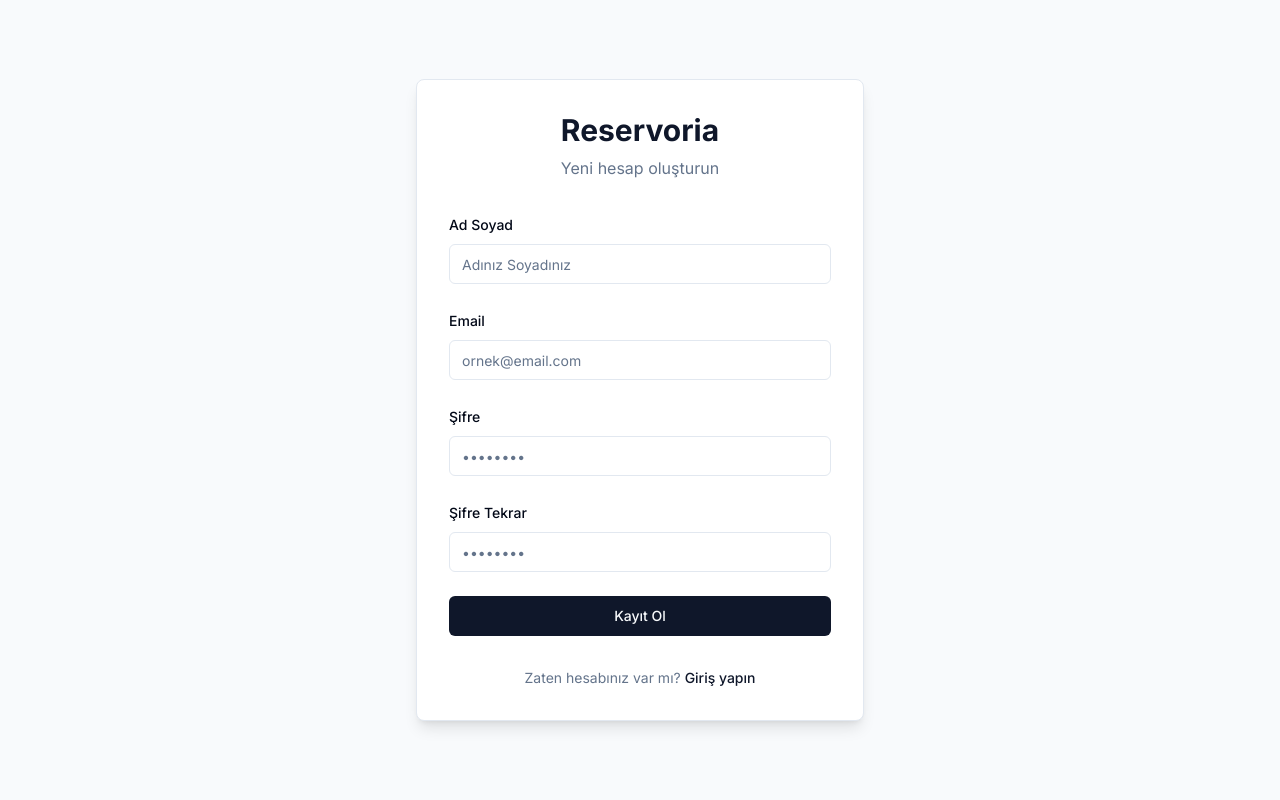
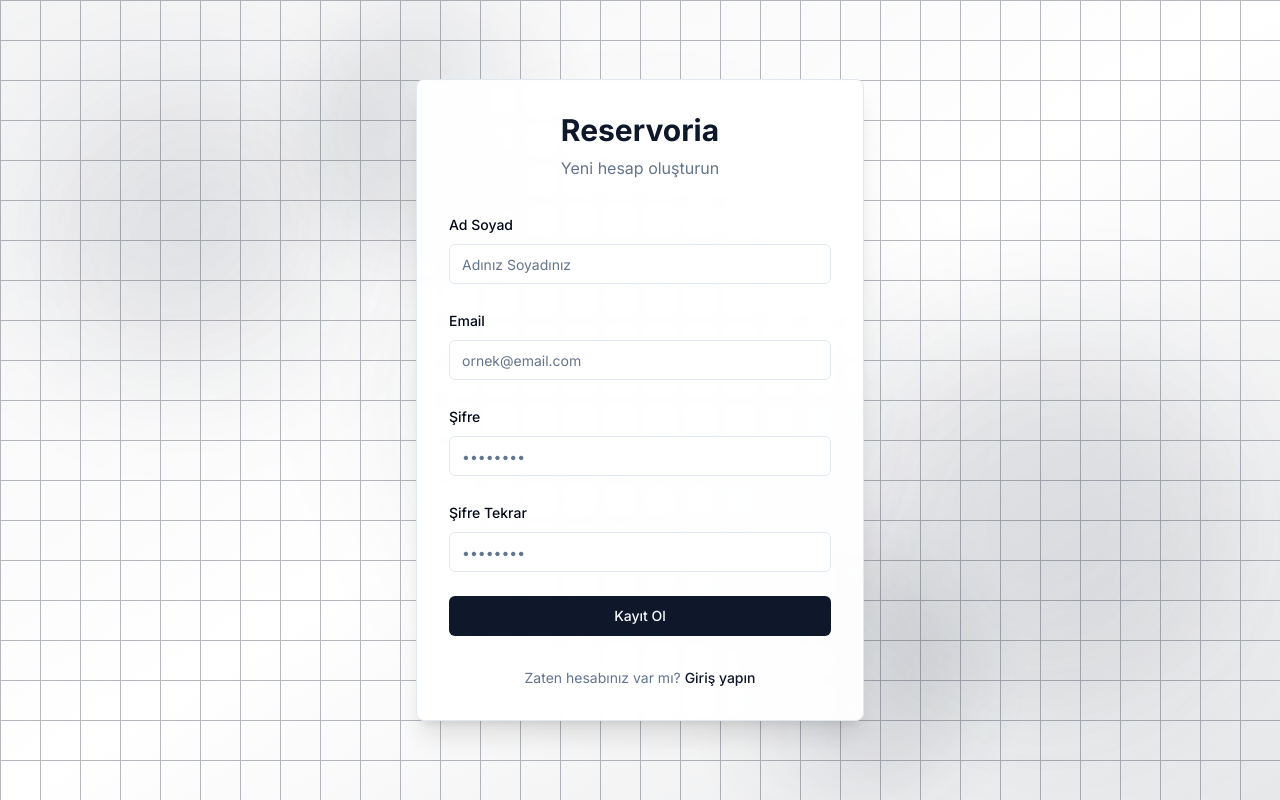
Before and after one commit to Mbanzaroglu/reservoria, a Next.js app: page /register in a window 1280 px wide. Built offline with nearby package versions, Linux system fonts and the light colour scheme.

Commit message:
feat: add background design and Zod form validation to login and register pages

```diff
--- a/app/login/page.tsx
+++ b/app/login/page.tsx
@@ -1,40 +1,51 @@
 "use client"
 
-import { useState } from "react"
+import { useForm } from "react-hook-form"
+import { zodResolver } from "@hookform/resolvers/zod"
 import { signIn } from "next-auth/react"
 import { useRouter, useSearchParams } from "next/navigation"
 import Link from "next/link"
 import { Button } from "@/components/ui/button"
 import { Input } from "@/components/ui/input"
-import { Label } from "@/components/ui/label"
+import {
+  Form,
+  FormControl,
+  FormField,
+  FormItem,
+  FormLabel,
+  FormMessage,
+} from "@/components/ui/form"
 import { useToast } from "@/hooks/use-toast"
 import { routes } from "@/lib/routes"
+import { loginSchema, type LoginFormData } from "@/lib/validations/auth"
 import { Loader2 } from "lucide-react"
+import { AuthBackground } from "@/components/auth/auth-background"
 
 /**
  * Login page component
- * Handles user authentication via NextAuth
+ * Handles user authentication via NextAuth with Zod validation
  */
 export default function LoginPage() {
   const router = useRouter()
   const searchParams = useSearchParams()
   const { toast } = useToast()
-  const [isLoading, setIsLoading] = useState(false)
-  const [formData, setFormData] = useState({
+
+  const form = useForm<LoginFormData>({
+    resolver: zodResolver(loginSchema),
+    defaultValues: {
       email: "",
       password: "",
+    },
   })
 
   const callbackUrl = searchParams.get("callbackUrl") || routes.overview
+  const isLoading = form.formState.isSubmitting
 
-  const handleSubmit = async (e: React.FormEvent<HTMLFormElement>) => {
-    e.preventDefault()
-    setIsLoading(true)
-
+  const onSubmit = async (data: LoginFormData) => {
     try {
       const result = await signIn("credentials", {
-        email: formData.email,
-        password: formData.password,
+        email: data.email,
+        password: data.password,
         redirect: false,
       })
 
@@ -82,54 +93,58 @@ export default function LoginPage() {
         description: error instanceof Error ? error.message : "Lütfen tekrar deneyin.",
         variant: "destructive",
       })
-    } finally {
-      setIsLoading(false)
     }
   }
 
-  const handleChange = (e: React.ChangeEvent<HTMLInputElement>) => {
-    setFormData((prev) => ({
-      ...prev,
-      [e.target.name]: e.target.value,
-    }))
-  }
+  return (
+    <div className="relative flex min-h-screen items-center justify-center p-4">
+      <AuthBackground />
 
-  return (
-    <div className="flex min-h-screen items-center justify-center bg-muted/50 p-4">
-      <div className="w-full max-w-md space-y-8 rounded-lg border bg-card p-8 shadow-lg">
+      <div className="relative w-full max-w-md space-y-8 rounded-lg border bg-card/95 backdrop-blur-sm p-8 shadow-xl">
         <div className="text-center">
           <h1 className="text-3xl font-bold text-primary">Reservoria</h1>
           <p className="mt-2 text-muted-foreground">Hesabınıza giriş yapın</p>
         </div>
 
-        <form onSubmit={handleSubmit} className="space-y-6">
-          <div className="space-y-2">
-            <Label htmlFor="email">Email</Label>
+        <Form {...form}>
+          <form onSubmit={form.handleSubmit(onSubmit)} className="space-y-6">
+            <FormField
+              control={form.control}
+              name="email"
+              render={({ field }) => (
+                <FormItem>
+                  <FormLabel>Email</FormLabel>
+                  <FormControl>
                     <Input
-              id="email"
-              name="email"
                       type="email"
                       placeholder="ornek@email.com"
-              required
-              value={formData.email}
-              onChange={handleChange}
                       disabled={isLoading}
+                      {...field}
                     />
-          </div>
+                  </FormControl>
+                  <FormMessage />
+                </FormItem>
+              )}
+            />
 
-          <div className="space-y-2">
-            <Label htmlFor="password">Şifre</Label>
+            <FormField
+              control={form.control}
+              name="password"
+              render={({ field }) => (
+                <FormItem>
+                  <FormLabel>Şifre</FormLabel>
+                  <FormControl>
                     <Input
-              id="password"
-              name="password"
                       type="password"
                       placeholder="••••••••"
-              required
-              value={formData.password}
-              onChange={handleChange}
                       disabled={isLoading}
+                      {...field}
                     />
-          </div>
+                  </FormControl>
+                  <FormMessage />
+                </FormItem>
+              )}
+            />
 
             <Button type="submit" className="w-full" disabled={isLoading}>
               {isLoading ? (
@@ -142,6 +157,7 @@ export default function LoginPage() {
               )}
             </Button>
           </form>
+        </Form>
 
         <div className="text-center text-sm">
           <span className="text-muted-foreground">Hesabınız yok mu? </span>
--- a/app/register/page.tsx
+++ b/app/register/page.tsx
@@ -1,64 +1,56 @@
 "use client"
 
-import { useState } from "react"
+import { useForm } from "react-hook-form"
+import { zodResolver } from "@hookform/resolvers/zod"
 import { useRouter } from "next/navigation"
 import Link from "next/link"
 import { Button } from "@/components/ui/button"
 import { Input } from "@/components/ui/input"
-import { Label } from "@/components/ui/label"
+import {
+  Form,
+  FormControl,
+  FormField,
+  FormItem,
+  FormLabel,
+  FormMessage,
+} from "@/components/ui/form"
 import { useToast } from "@/hooks/use-toast"
 import { routes } from "@/lib/routes"
 import { apiEndpoints, env } from "@/lib/config"
+import { registerSchema, type RegisterFormData } from "@/lib/validations/auth"
 import { Loader2 } from "lucide-react"
+import { AuthBackground } from "@/components/auth/auth-background"
 
 /**
  * Register page component
- * Handles user registration via external API
+ * Handles user registration via external API with Zod validation
  */
 export default function RegisterPage() {
   const router = useRouter()
   const { toast } = useToast()
-  const [isLoading, setIsLoading] = useState(false)
-  const [formData, setFormData] = useState({
+
+  const form = useForm<RegisterFormData>({
+    resolver: zodResolver(registerSchema),
+    defaultValues: {
       name: "",
       email: "",
       password: "",
       confirmPassword: "",
+    },
   })
 
-  const handleSubmit = async (e: React.FormEvent<HTMLFormElement>) => {
-    e.preventDefault()
+  const isLoading = form.formState.isSubmitting
 
-    // Validation
-    if (formData.password !== formData.confirmPassword) {
-      toast({
-        title: "Şifreler eşleşmiyor",
-        description: "Lütfen şifrelerin aynı olduğundan emin olun.",
-        variant: "destructive",
-      })
-      return
-    }
-
-    if (formData.password.length < 6) {
-      toast({
-        title: "Şifre çok kısa",
-        description: "Şifre en az 6 karakter olmalıdır.",
-        variant: "destructive",
-      })
-      return
-    }
-
-    setIsLoading(true)
-
+  const onSubmit = async (data: RegisterFormData) => {
     try {
       // TODO: Replace with actual API call
       // const response = await fetch(`${env.API_BASE_URL}${apiEndpoints.auth.register}`, {
       //   method: "POST",
       //   headers: { "Content-Type": "application/json" },
       //   body: JSON.stringify({
-      //     name: formData.name,
-      //     email: formData.email,
-      //     password: formData.password,
+      //     name: data.name,
+      //     email: data.email,
+      //     password: data.password,
       //   }),
       // })
 
@@ -88,84 +80,96 @@ export default function RegisterPage() {
             : "Bir hata oluştu. Lütfen tekrar deneyin.",
         variant: "destructive",
       })
-    } finally {
-      setIsLoading(false)
     }
   }
 
-  const handleChange = (e: React.ChangeEvent<HTMLInputElement>) => {
-    setFormData((prev) => ({
-      ...prev,
-      [e.target.name]: e.target.value,
-    }))
-  }
+  return (
+    <div className="relative flex min-h-screen items-center justify-center p-4">
+      <AuthBackground />
 
-  return (
-    <div className="flex min-h-screen items-center justify-center bg-muted/50 p-4">
-      <div className="w-full max-w-md space-y-8 rounded-lg border bg-card p-8 shadow-lg">
+      <div className="relative w-full max-w-md space-y-8 rounded-lg border bg-card/95 backdrop-blur-sm p-8 shadow-xl">
         <div className="text-center">
           <h1 className="text-3xl font-bold text-primary">Reservoria</h1>
           <p className="mt-2 text-muted-foreground">Yeni hesap oluşturun</p>
         </div>
 
-        <form onSubmit={handleSubmit} className="space-y-6">
-          <div className="space-y-2">
-            <Label htmlFor="name">Ad Soyad</Label>
+        <Form {...form}>
+          <form onSubmit={form.handleSubmit(onSubmit)} className="space-y-6">
+            <FormField
+              control={form.control}
+              name="name"
+              render={({ field }) => (
+                <FormItem>
+                  <FormLabel>Ad Soyad</FormLabel>
+                  <FormControl>
                     <Input
-              id="name"
-              name="name"
                       type="text"
                       placeholder="Adınız Soyadınız"
-              required
-              value={formData.name}
-              onChange={handleChange}
                       disabled={isLoading}
+                      {...field}
                     />
-          </div>
+                  </FormControl>
+                  <FormMessage />
+                </FormItem>
+              )}
+            />
 
-          <div className="space-y-2">
-            <Label htmlFor="email">Email</Label>
+            <FormField
+              control={form.control}
+              name="email"
+              render={({ field }) => (
+                <FormItem>
+                  <FormLabel>Email</FormLabel>
+                  <FormControl>
                     <Input
-              id="email"
-              name="email"
                       type="email"
                       placeholder="ornek@email.com"
-              required
-              value={formData.email}
-              onChange={handleChange}
                       disabled={isLoading}
+                      {...field}
                     />
-          </div>
+                  </FormControl>
+                  <FormMessage />
+                </FormItem>
+              )}
+            />
 
-          <div className="space-y-2">
-            <Label htmlFor="password">Şifre</Label>
+            <FormField
+              control={form.control}
+              name="password"
+              render={({ field }) => (
+                <FormItem>
+                  <FormLabel>Şifre</FormLabel>
+                  <FormControl>
                     <Input
-              id="password"
-              name="password"
                       type="password"
                       placeholder="••••••••"
-              required
-              minLength={6}
-              value={formData.password}
-              onChange={handleChange}
                       disabled={isLoading}
+                      {...field}
                     />
-          </div>
+                  </FormControl>
+                  <FormMessage />
+                </FormItem>
+              )}
+            />
 
-          <div className="space-y-2">
-            <Label htmlFor="confirmPassword">Şifre Tekrar</Label>
+            <FormField
+              control={form.control}
+              name="confirmPassword"
+              render={({ field }) => (
+                <FormItem>
+                  <FormLabel>Şifre Tekrar</FormLabel>
+                  <FormControl>
                     <Input
-              id="confirmPassword"
-              name="confirmPassword"
                       type="password"
                       placeholder="••••••••"
-              required
-              minLength={6}
-              value={formData.confirmPassword}
-              onChange={handleChange}
                       disabled={isLoading}
+                      {...field}
                     />
-          </div>
+                  </FormControl>
+                  <FormMessage />
+                </FormItem>
+              )}
+            />
 
             <Button type="submit" className="w-full" disabled={isLoading}>
               {isLoading ? (
@@ -178,6 +182,7 @@ export default function RegisterPage() {
               )}
             </Button>
           </form>
+        </Form>
 
         <div className="text-center text-sm">
           <span className="text-muted-foreground">Zaten hesabınız var mı? </span>
--- /dev/null
+++ b/components/auth/auth-background.tsx
@@ -0,0 +1,38 @@
+/**
+ * Auth background component with decorative pattern
+ * Used in login and register pages
+ */
+export function AuthBackground() {
+  return (
+    <div className="fixed inset-0 -z-10 overflow-hidden">
+      {/* Gradient Background */}
+      <div className="absolute inset-0 bg-gradient-to-br from-primary/5 via-background to-primary/10" />
+
+      {/* Geometric Pattern */}
+      <div className="absolute inset-0 opacity-30">
+        <div className="absolute top-0 left-0 w-full h-full">
+          {/* Grid Pattern */}
+          <div
+            className="w-full h-full"
+            style={{
+              backgroundImage: `
+                linear-gradient(to right, hsl(var(--primary)) 1px, transparent 1px),
+                linear-gradient(to bottom, hsl(var(--primary)) 1px, transparent 1px)
+              `,
+              backgroundSize: '40px 40px',
+            }}
+          />
+        </div>
+      </div>
+
+      {/* Decorative Circles */}
+      <div className="absolute top-20 left-10 w-72 h-72 bg-primary/10 rounded-full blur-3xl" />
+      <div className="absolute bottom-20 right-10 w-96 h-96 bg-primary/10 rounded-full blur-3xl" />
+      <div className="absolute top-1/2 left-1/2 -translate-x-1/2 -translate-y-1/2 w-[500px] h-[500px] bg-primary/5 rounded-full blur-3xl" />
+
+      {/* Animated Gradient Orbs */}
+      <div className="absolute top-0 left-1/4 w-64 h-64 bg-gradient-to-r from-primary/20 to-transparent rounded-full blur-2xl animate-pulse" />
+      <div className="absolute bottom-0 right-1/4 w-64 h-64 bg-gradient-to-l from-primary/20 to-transparent rounded-full blur-2xl animate-pulse" style={{ animationDelay: '1s' }} />
+    </div>
+  )
+}
--- /dev/null
+++ b/components/ui/form.tsx
@@ -0,0 +1,176 @@
+import * as React from "react"
+import * as LabelPrimitive from "@radix-ui/react-label"
+import { Slot } from "@radix-ui/react-slot"
+import {
+  Controller,
+  ControllerProps,
+  FieldPath,
+  FieldValues,
+  FormProvider,
+  useFormContext,
+} from "react-hook-form"
+
+import { cn } from "@/lib/utils"
+import { Label } from "@/components/ui/label"
+
+const Form = FormProvider
+
+type FormFieldContextValue<
+  TFieldValues extends FieldValues = FieldValues,
+  TName extends FieldPath<TFieldValues> = FieldPath<TFieldValues>
+> = {
+  name: TName
+}
+
+const FormFieldContext = React.createContext<FormFieldContextValue>(
+  {} as FormFieldContextValue
+)
+
+const FormField = <
+  TFieldValues extends FieldValues = FieldValues,
+  TName extends FieldPath<TFieldValues> = FieldPath<TFieldValues>
+>({
+  ...props
+}: ControllerProps<TFieldValues, TName>) => {
+  return (
+    <FormFieldContext.Provider value={{ name: props.name }}>
+      <Controller {...props} />
+    </FormFieldContext.Provider>
+  )
+}
+
+const useFormField = () => {
+  const fieldContext = React.useContext(FormFieldContext)
+  const itemContext = React.useContext(FormItemContext)
+  const { getFieldState, formState } = useFormContext()
+
+  const fieldState = getFieldState(fieldContext.name, formState)
+
+  if (!fieldContext) {
+    throw new Error("useFormField should be used within <FormField>")
+  }
+
+  const { id } = itemContext
+
+  return {
+    id,
+    name: fieldContext.name,
+    formItemId: `${id}-form-item`,
+    formDescriptionId: `${id}-form-item-description`,
+    formMessageId: `${id}-form-item-message`,
+    ...fieldState,
+  }
+}
+
+type FormItemContextValue = {
+  id: string
+}
+
+const FormItemContext = React.createContext<FormItemContextValue>(
+  {} as FormItemContextValue
+)
+
+const FormItem = React.forwardRef<
+  HTMLDivElement,
+  React.HTMLAttributes<HTMLDivElement>
+>(({ className, ...props }, ref) => {
+  const id = React.useId()
+
+  return (
+    <FormItemContext.Provider value={{ id }}>
+      <div ref={ref} className={cn("space-y-2", className)} {...props} />
+    </FormItemContext.Provider>
+  )
+})
+FormItem.displayName = "FormItem"
+
+const FormLabel = React.forwardRef<
+  React.ElementRef<typeof LabelPrimitive.Root>,
+  React.ComponentPropsWithoutRef<typeof LabelPrimitive.Root>
+>(({ className, ...props }, ref) => {
+  const { error, formItemId } = useFormField()
+
+  return (
+    <Label
+      ref={ref}
+      className={cn(error && "text-destructive", className)}
+      htmlFor={formItemId}
+      {...props}
+    />
+  )
+})
+FormLabel.displayName = "FormLabel"
+
+const FormControl = React.forwardRef<
+  React.ElementRef<typeof Slot>,
+  React.ComponentPropsWithoutRef<typeof Slot>
+>(({ ...props }, ref) => {
+  const { error, formItemId, formDescriptionId, formMessageId } = useFormField()
+
+  return (
+    <Slot
+      ref={ref}
+      id={formItemId}
+      aria-describedby={
+        !error
+          ? `${formDescriptionId}`
+          : `${formDescriptionId} ${formMessageId}`
+      }
+      aria-invalid={!!error}
+      {...props}
+    />
+  )
+})
+FormControl.displayName = "FormControl"
+
+const FormDescription = React.forwardRef<
+  HTMLParagraphElement,
+  React.HTMLAttributes<HTMLParagraphElement>
+>(({ className, ...props }, ref) => {
+  const { formDescriptionId } = useFormField()
+
+  return (
+    <p
+      ref={ref}
+      id={formDescriptionId}
+      className={cn("text-sm text-muted-foreground", className)}
+      {...props}
+    />
+  )
+})
+FormDescription.displayName = "FormDescription"
+
+const FormMessage = React.forwardRef<
+  HTMLParagraphElement,
+  React.HTMLAttributes<HTMLParagraphElement>
+>(({ className, children, ...props }, ref) => {
+  const { error, formMessageId } = useFormField()
+  const body = error ? String(error?.message) : children
+
+  if (!body) {
+    return null
+  }
+
+  return (
+    <p
+      ref={ref}
+      id={formMessageId}
+      className={cn("text-sm font-medium text-destructive", className)}
+      {...props}
+    >
+      {body}
+    </p>
+  )
+})
+FormMessage.displayName = "FormMessage"
+
+export {
+  useFormField,
+  Form,
+  FormItem,
+  FormLabel,
+  FormControl,
+  FormDescription,
+  FormMessage,
+  FormField,
+}
--- /dev/null
+++ b/lib/validations/auth.ts
@@ -0,0 +1,45 @@
+import { z } from "zod"
+
+/**
+ * Login form validation schema
+ */
+export const loginSchema = z.object({
+  email: z
+    .string()
+    .min(1, "Email gereklidir")
+    .email("Geçerli bir email adresi giriniz"),
+  password: z
+    .string()
+    .min(1, "Şifre gereklidir")
+    .min(6, "Şifre en az 6 karakter olmalıdır"),
+})
+
+export type LoginFormData = z.infer<typeof loginSchema>
+
+/**
+ * Register form validation schema
+ */
+export const registerSchema = z
+  .object({
+    name: z
+      .string()
+      .min(1, "Ad Soyad gereklidir")
+      .min(2, "Ad Soyad en az 2 karakter olmalıdır")
+      .max(100, "Ad Soyad en fazla 100 karakter olabilir"),
+    email: z
+      .string()
+      .min(1, "Email gereklidir")
+      .email("Geçerli bir email adresi giriniz"),
+    password: z
+      .string()
+      .min(1, "Şifre gereklidir")
+      .min(6, "Şifre en az 6 karakter olmalıdır")
+      .max(100, "Şifre en fazla 100 karakter olabilir"),
+    confirmPassword: z.string().min(1, "Şifre tekrar gereklidir"),
+  })
+  .refine((data) => data.password === data.confirmPassword, {
+    message: "Şifreler eşleşmiyor",
+    path: ["confirmPassword"],
+  })
+
+export type RegisterFormData = z.infer<typeof registerSchema>
```
Lines whose indentation alone changed are shown as unchanged.
